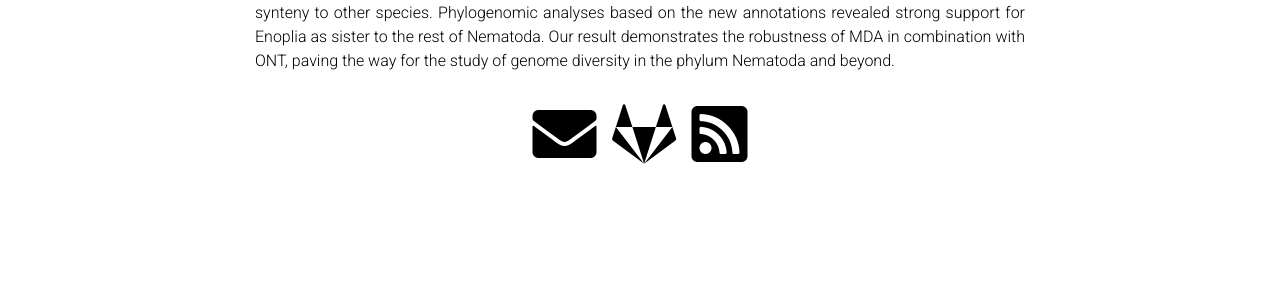
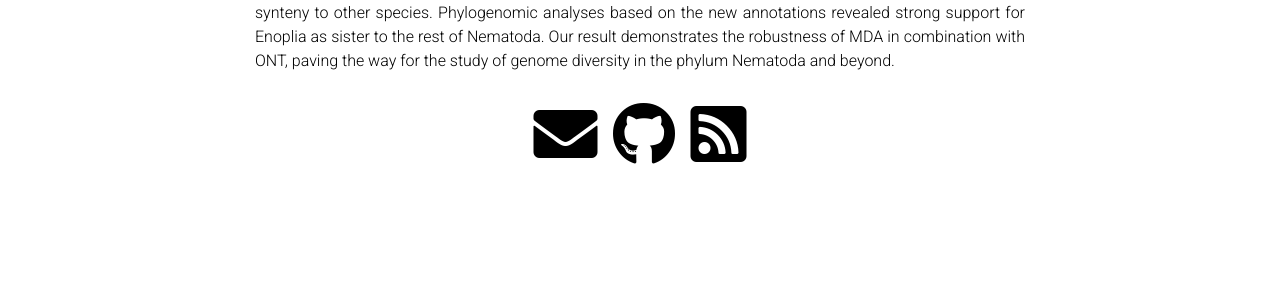
Before and after one commit to YiChienLee1010/Single-nematode-genome, a Jekyll site: the page built from _pages/about.md, in a window 1280 px wide. Shown: the part 432-725 px from the top of the page. Built offline with Jekyll 4.4.1, drawn with Linux system fonts in a browser that asks for light colours; comment, search, counter and statistics services are not loaded; a style sheet for code colours, icons or effects is not loaded.

```diff
--- a/_config.yml
+++ b/_config.yml
@@ -71,8 +71,8 @@ og_image: # The site-wide (default for all links) Open Graph preview image
 # Social integration
 # -----------------------------------------------------------------------------
 
-github_username: # your GitHub user name
-gitlab_username: YiChienLee1010 # your GitLab user name
+github_username: YiChienLee1010 # your GitHub user name
+gitlab_username: # your GitLab user name
 twitter_username: # your Twitter handle
 mastodon_username: # your mastodon instance+username in the format instance.tld/@username
 linkedin_username: # your LinkedIn user name
```
